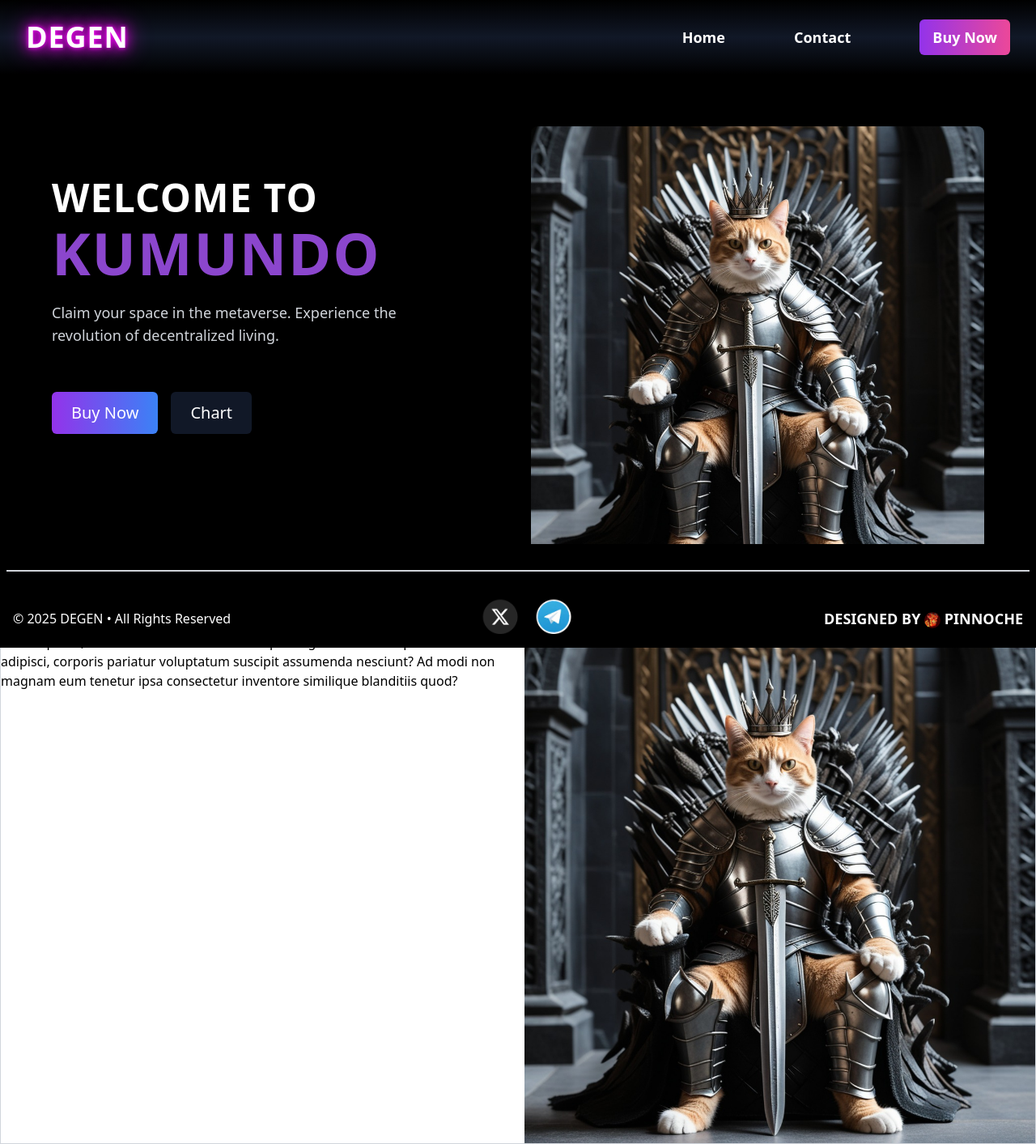
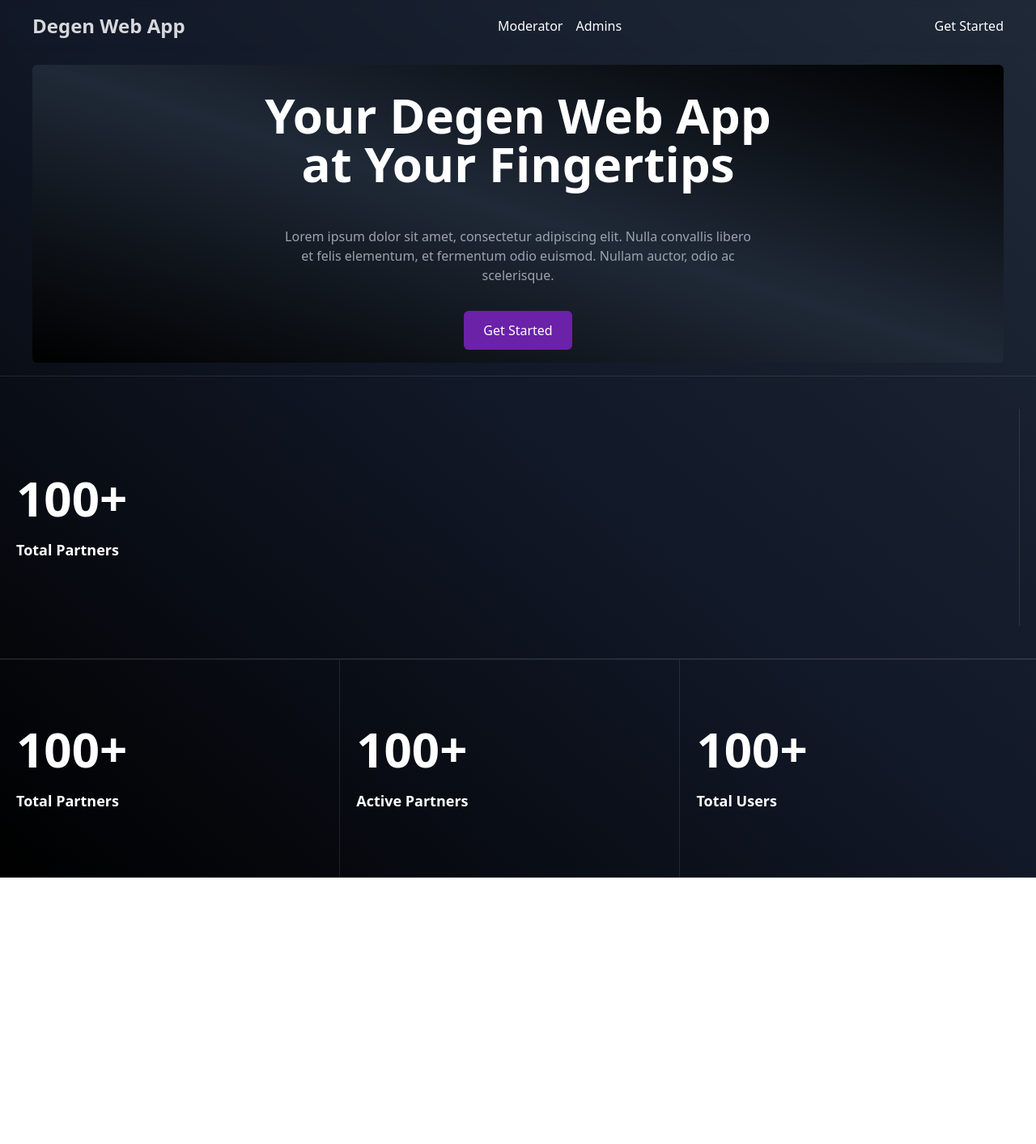
Before and after one commit to Pinnoche/allTemplateForDegens, a React (Vite) app in the folder frontend/: page / in a window 1280 px wide. Shown: the whole page at 81% size. After the commit the page ends 1084 px from the top, so only its background shows below. Built offline with nearby package versions, Linux system fonts and the light colour scheme.

Commit message:
landing page

```diff
--- a/frontend/src/App.jsx
+++ b/frontend/src/App.jsx
@@ -3,14 +3,16 @@ import Login from "./Pages/Admin/Login";
 import Home from "./Pages/Public/Home";
 import PublicLayout from "./layout/publicLayout";
 import Dashboard from "./Pages/Admin/Dashboard";
+import Welcome from "./Pages/Guest/Welcome";
 function App() {
   return (
     <div>
       <Router>
         <Routes>
-          <Route path="/" element={<PublicLayout />}>
+          <Route path="/home" element={<PublicLayout />}>
             <Route index element={<Home />} />
           </Route>
+          <Route path="/" element={<Welcome />} />
           <Route path="login" element={<Login />} />
           <Route path="/admin" element={<Dashboard />} />
         </Routes>
--- /dev/null
+++ b/frontend/src/Pages/Guest/Welcome.jsx
@@ -0,0 +1,81 @@
+import { useState } from "react";
+function Welcome() {
+  const [scaling, setScaling] = useState(false);
+  return (
+    <div className="relative bg-gradient-to-tr from-black via-gray-900 to-gray-800 min-h-screen w-full text-white">
+      <nav className="fixed top-0 z-20 backdrop-blur-sm bg-transparent w-full px-10 py-4">
+        <div className="flex justify-between items-center text-white">
+          <div className="font-bold text-2xl animate-pulse">Degen Web App</div>
+          <div className="flex gap-4">
+            <a href="#" className="">
+              Moderator
+            </a>
+            <a href="#" className="">
+              Admins
+            </a>
+          </div>
+          <div className="flex gap-4">
+            <a href="/register" className="">
+              Get Started
+            </a>
+          </div>
+        </div>
+      </nav>
+
+      {/* Hero section of the welcome page */}
+      <div className="w-full pt-16">
+        <div className="w-full relative pt-4 px-10">
+          <div
+            onMouseEnter={() => setScaling(true)}
+            onMouseLeave={() => setScaling(false)}
+            className={`w-full mb-4 bg-gradient-to-tr from-black via-gray-800 to-black rounded-md flex flex-col items-center p-4 space-y-8 transition duration-700 ease-in-out transform ${
+              scaling ? "scale-105" : undefined
+            }`}
+          >
+            <h1 className="p-4 font-bold break-words w-[60%] text-6xl text-center text-white">
+              Your Degen Web App at Your Fingertips
+            </h1>
+            <p className="w-[50%] break-words text-gray-400 text-center">
+              Lorem ipsum dolor sit amet, consectetur adipiscing elit. Nulla
+              convallis libero et felis elementum, et fermentum odio euismod.
+              Nullam auctor, odio ac scelerisque.
+            </p>
+            <div className="flex justify-center">
+              <button className="px-6 py-3 bg-purple-800 rounded-md hover:bg-purple-600 transform hover:scale-110 transition duration-500 ease-in-out">
+                Get Started
+              </button>
+            </div>
+          </div>
+        </div>
+      </div>
+
+      {/* The Moderator and Super Admin Access Section */}
+      <div>
+        <div className="w-full bg-transparent px-5 py-10 flex items-center border-t border-b border-[rgba(255,255,255,0.1)]">
+          <div className="w-full border-r border-[rgba(255,255,255,0.1)] py-20 flex flex-col flex-start gap-5 text-white">
+            <h1 className="text-6xl font-bold">100+</h1>
+            <h3 className="font-semibold text-lg">Total Partners</h3>
+          </div>
+        </div>
+      </div>
+
+      {/* About Users */}
+      <div className="w-full bg-transparent px-5 gap-5 flex items-center border-t border-b border-[rgba(255,255,255,0.1)]">
+        <div className="w-full border-r border-[rgba(255,255,255,0.1)] py-20 flex flex-col flex-start gap-5 text-white">
+          <h1 className="text-6xl font-bold">100+</h1>
+          <h3 className="font-semibold text-lg">Total Partners</h3>
+        </div>
+        <div className="w-full border-r border-[rgba(255,255,255,0.1)] py-20 flex flex-col flex-start gap-5 text-white">
+          <h1 className="text-6xl font-bold">100+</h1>
+          <h3 className="font-semibold text-lg">Active Partners</h3>
+        </div>
+        <div className="w-full py-20 flex flex-col flex-start gap-5 text-white">
+          <h1 className="text-6xl font-bold">100+</h1>
+          <h3 className="font-semibold text-lg">Total Users</h3>
+        </div>
+      </div>
+    </div>
+  );
+}
+
+export default Welcome;
```
